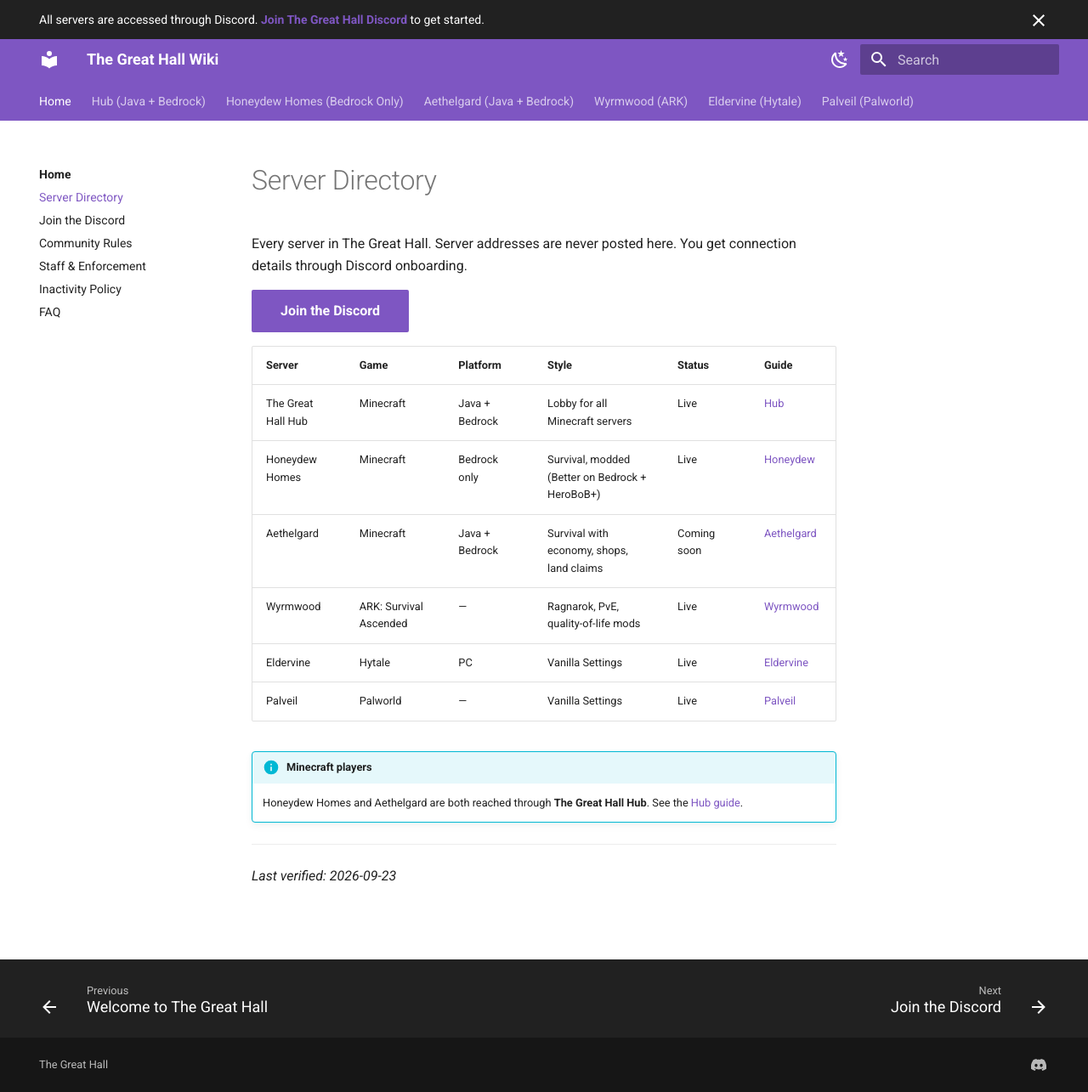
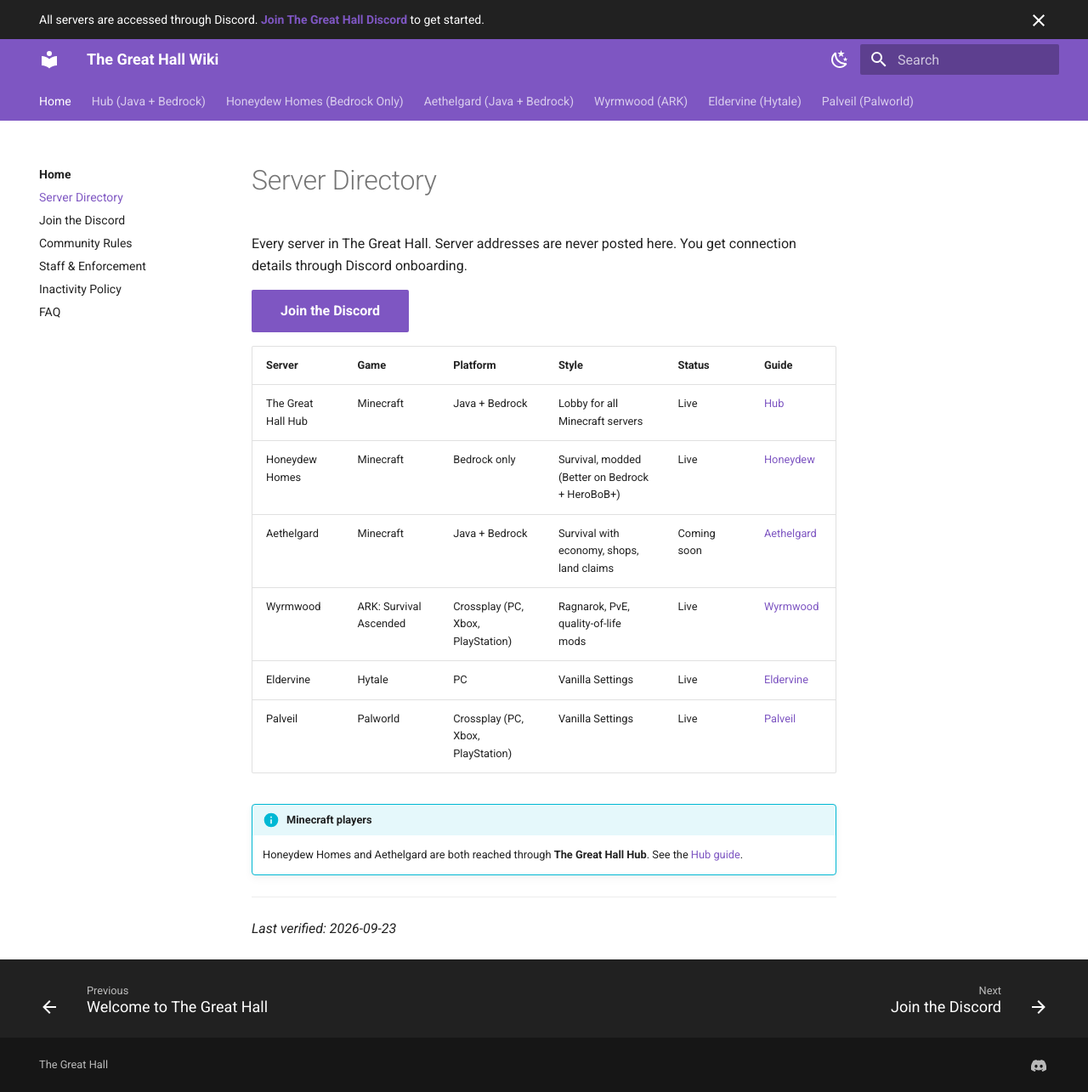
Before and after one commit to Heromcbe/The-Great-Hall-Wiki, an MkDocs documentation site: the page built from docs/network/server-directory.md, in a window 1280 px wide and 1285 px high. Shown: the whole window at 85% size. Built offline with MkDocs 1.6.1 and Material for MkDocs 9.7.7, drawn with Linux system fonts in a browser that asks for light colours.

Commit message:
Palveil crossplay platform

```diff
--- a/docs/network/server-directory.md
+++ b/docs/network/server-directory.md
@@ -9,9 +9,9 @@ Every server in The Great Hall. Server addresses are never posted here. You get
 | The Great Hall Hub | Minecraft | Java + Bedrock | Lobby for all Minecraft servers | Live | [Hub](../hub/index.md) |
 | Honeydew Homes | Minecraft | Bedrock only | Survival, modded (Better on Bedrock + HeroBoB+) | Live | [Honeydew](../honeydew/index.md) |
 | Aethelgard | Minecraft | Java + Bedrock | Survival with economy, shops, land claims | Coming soon | [Aethelgard](../aethelgard/index.md) |
-| Wyrmwood | ARK: Survival Ascended | — | Ragnarok, PvE, quality-of-life mods | Live | [Wyrmwood](../wyrmwood/index.md) |
+| Wyrmwood | ARK: Survival Ascended | Crossplay (PC, Xbox, PlayStation) | Ragnarok, PvE, quality-of-life mods | Live | [Wyrmwood](../wyrmwood/index.md) |
 | Eldervine | Hytale | PC | Vanilla Settings | Live | [Eldervine](../eldervine/index.md) |
-| Palveil | Palworld | — | Vanilla Settings | Live | [Palveil](../palveil/index.md) |
+| Palveil | Palworld | Crossplay (PC, Xbox, PlayStation) | Vanilla Settings | Live | [Palveil](../palveil/index.md) |
 
 !!! info "Minecraft players"
     Honeydew Homes and Aethelgard are both reached through **The Great Hall Hub**. See the [Hub guide](../hub/index.md).
```
Also changed, not shown: docs/palveil/index.md (+1 -0 lines), docs/wyrmwood/index.md (+1 -0 lines).
